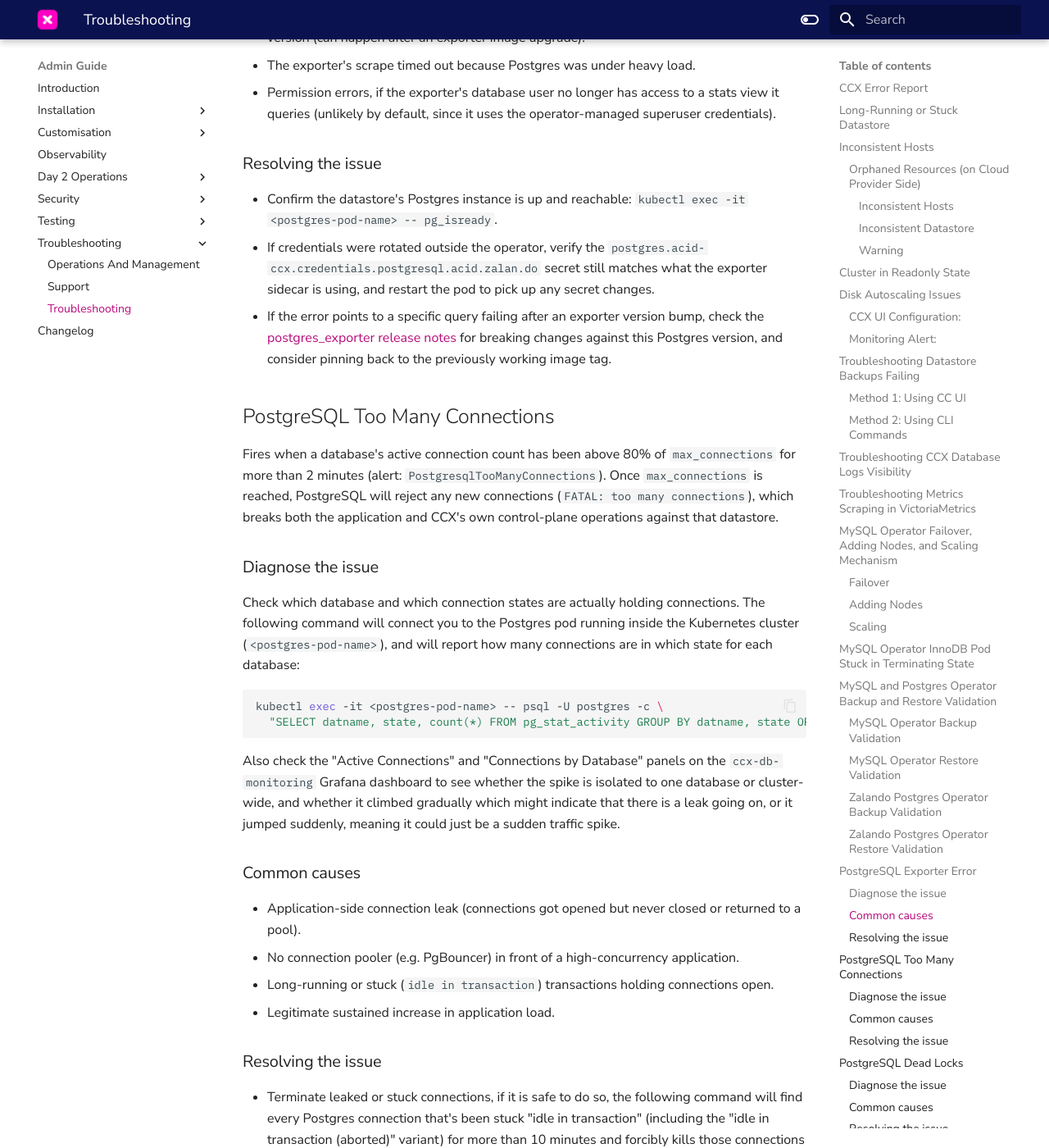
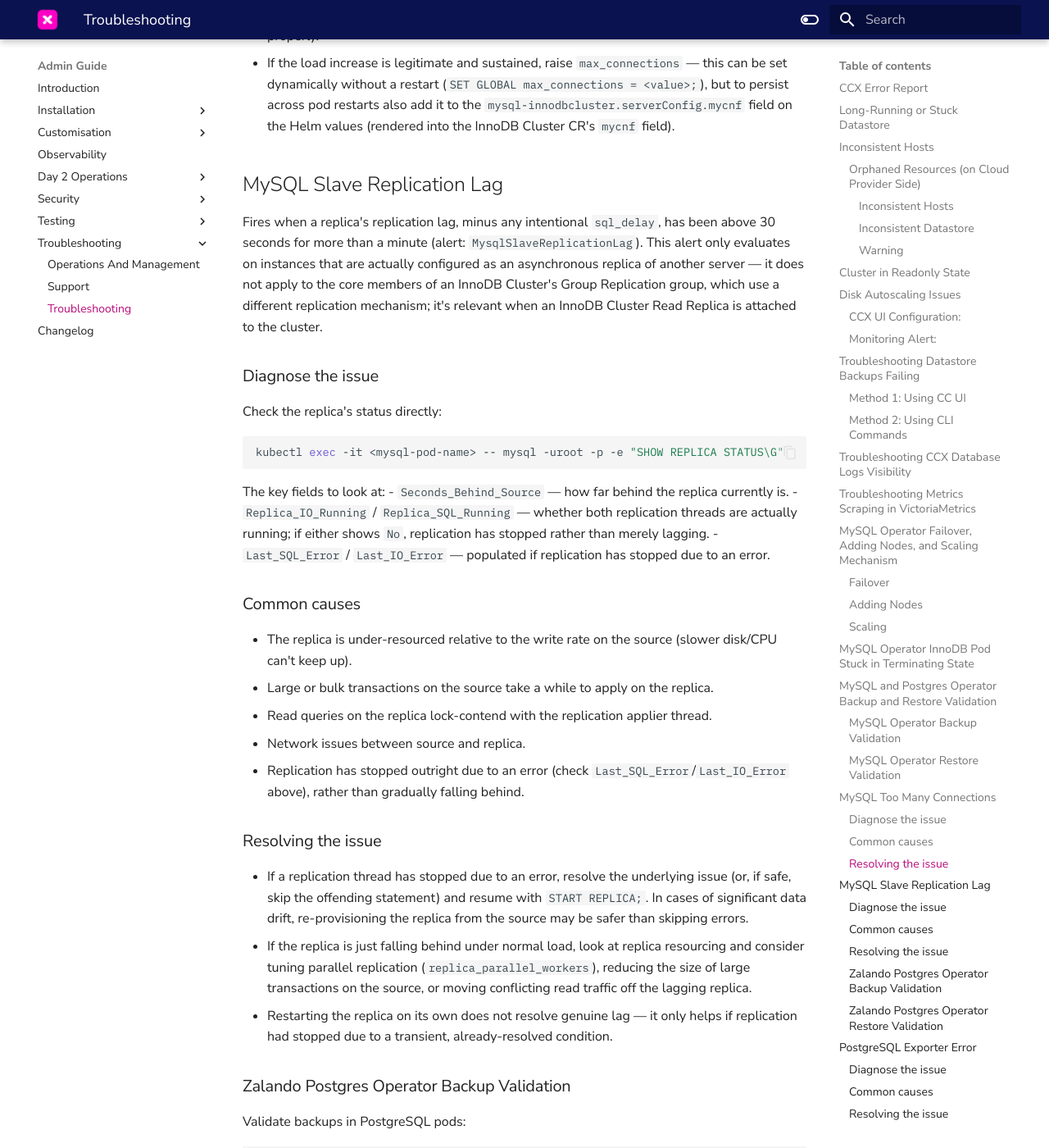
Before and after one commit to severalnines/ccx-docs, an MkDocs documentation site: the page built from docs/admin/Troubleshooting/Troubleshooting.md, in a window 1280 px wide and 1400 px high, scrolled down 6906 px. Shown: the whole window at 82% size. Built offline with MkDocs 1.6.1 and Material for MkDocs 9.7.7, drawn with Linux system fonts in a browser that asks for light colours; comment, search, counter and statistics services are not loaded; some of the changed text lies outside the part shown.

Commit message:
Add mysql runbook paragpaphs to the admin docs.

````diff
--- a/docs/admin/Troubleshooting/Troubleshooting.md
+++ b/docs/admin/Troubleshooting/Troubleshooting.md
@@ -205,6 +205,68 @@
 [2024-12-13 05:25:54,995] kopf.objects         [INFO    ] Fields handled. Time to submit the patches to K8s API!
 [2024-12-13 05:25:55,001] kopf.objects         [INFO    ] Handler 'on_spec/spec' succeeded.
 ```
+
+## MySQL Too Many Connections
+
+Fires when `Threads_connected` has been above 80% of `max_connections` for more than 2 minutes (alert: `MysqlTooManyConnections(>80%)`). Once `max_connections` is reached, MySQL will reject new connections (`ERROR 1040: Too many connections`), which breaks both the application and CCX's own control-plane operations against that datastore.
+
+### Diagnose the issue
+
+Check which users/hosts are actually holding connections open. The following command will connect you to the MySQL pod running inside the Kubernetes cluster (`<mysql-pod-name>`), and will report a per-user/host connection breakdown:
+```bash
+kubectl exec -it <mysql-pod-name> -- mysql -uroot -p -e \
+  "SELECT user, host, COUNT(*) FROM information_schema.processlist GROUP BY user, host ORDER BY COUNT(*) DESC;"
+```
+To see long-running transactions that are holding a connection open without committing (MySQL's equivalent of Postgres's `idle in transaction`), check `information_schema.innodb_trx`:
+```bash
+kubectl exec -it <mysql-pod-name> -- mysql -uroot -p -e \
+  "SELECT trx_id, trx_mysql_thread_id, trx_started, TIMESTAMPDIFF(SECOND, trx_started, NOW()) AS trx_age_seconds FROM information_schema.innodb_trx ORDER BY trx_started ASC;"
+```
+
+### Common causes
+
+- Application-side connection leak (connections got opened but never closed or returned to a pool).
+- No connection pooler (e.g. ProxySQL) in front of a high-concurrency application.
+- Long-running transactions holding connections open (see `innodb_trx` query above).
+- Legitimate sustained increase in application load.
+
+### Resolving the issue
+
+- Terminate leaked or stuck connections, if it is safe to do so, using the thread ID from the `innodb_trx` query above:
+  ```sql
+  KILL <trx_mysql_thread_id>;
+  ```
+- Fix the root cause at the application/pooler level so connections get closed and reused properly.
+- If the load increase is legitimate and sustained, raise `max_connections` — this can be set dynamically without a restart (`SET GLOBAL max_connections = <value>;`), but to persist across pod restarts also add it to the `mysql-innodbcluster.serverConfig.mycnf` field on the Helm values (rendered into the InnoDB Cluster CR's `mycnf` field).
+
+## MySQL Slave Replication Lag
+
+Fires when a replica's replication lag, minus any intentional `sql_delay`, has been above 30 seconds for more than a minute (alert: `MysqlSlaveReplicationLag`). This alert only evaluates on instances that are actually configured as an asynchronous replica of another server — it does not apply to the core members of an InnoDB Cluster's Group Replication group, which use a different replication mechanism; it's relevant when an InnoDB Cluster Read Replica is attached to the cluster.
+
+### Diagnose the issue
+
+Check the replica's status directly:
+```bash
+kubectl exec -it <mysql-pod-name> -- mysql -uroot -p -e "SHOW REPLICA STATUS\G"
+```
+The key fields to look at:
+- `Seconds_Behind_Source` — how far behind the replica currently is.
+- `Replica_IO_Running` / `Replica_SQL_Running` — whether both replication threads are actually running; if either shows `No`, replication has stopped rather than merely lagging.
+- `Last_SQL_Error` / `Last_IO_Error` — populated if replication has stopped due to an error.
+
+### Common causes
+
+- The replica is under-resourced relative to the write rate on the source (slower disk/CPU can't keep up).
+- Large or bulk transactions on the source take a while to apply on the replica.
+- Read queries on the replica lock-contend with the replication applier thread.
+- Network issues between source and replica.
+- Replication has stopped outright due to an error (check `Last_SQL_Error`/`Last_IO_Error` above), rather than gradually falling behind.
+
+### Resolving the issue
+
+- If a replication thread has stopped due to an error, resolve the underlying issue (or, if safe, skip the offending statement) and resume with `START REPLICA;`. In cases of significant data drift, re-provisioning the replica from the source may be safer than skipping errors.
+- If the replica is just falling behind under normal load, look at replica resourcing and consider tuning parallel replication (`replica_parallel_workers`), reducing the size of large transactions on the source, or moving conflicting read traffic off the lagging replica.
+- Restarting the replica on its own does not resolve genuine lag — it only helps if replication had stopped due to a transient, already-resolved condition.
 
 ### Zalando Postgres Operator Backup Validation
 Validate backups in PostgreSQL pods:
````
